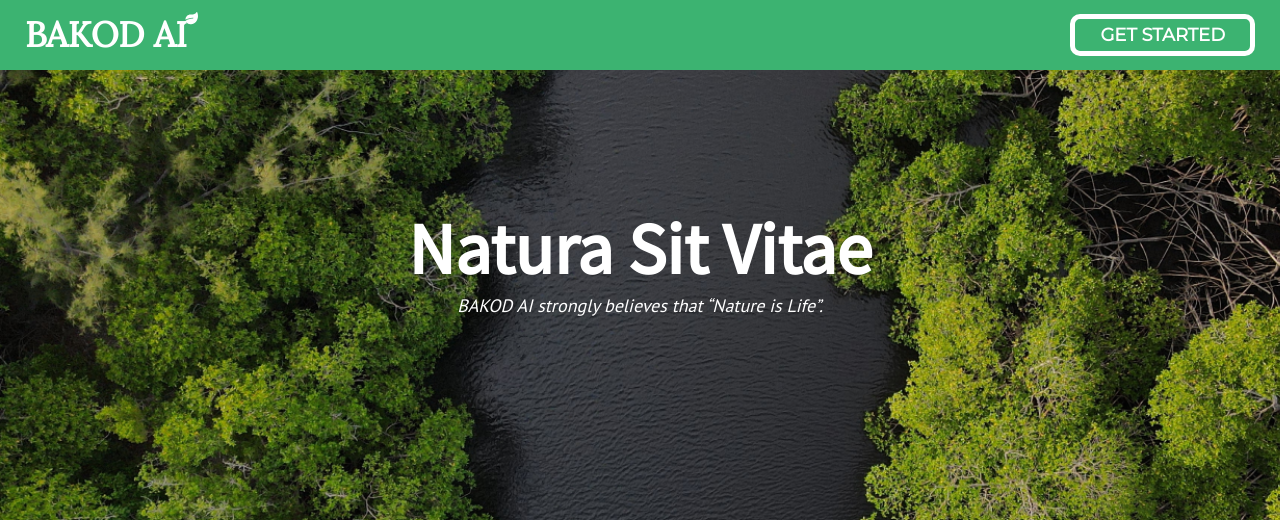
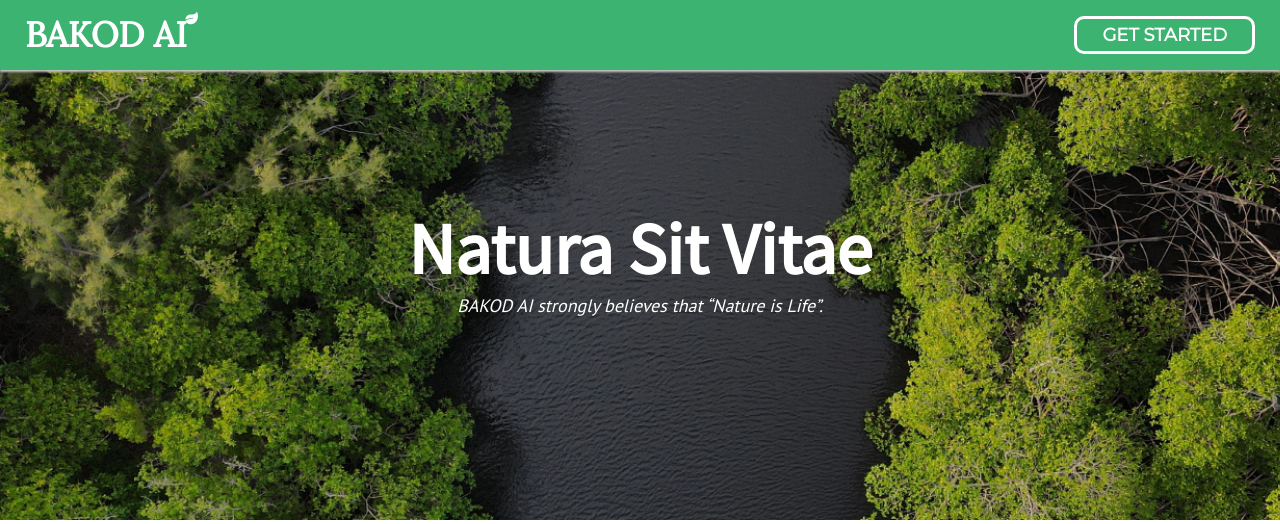
Before and after one commit to alswang18/BakodAI, a Django app: page / in a window 1280 px wide. Shown: the top 524 px of the page. Run offline with Django 3.2, Linux system fonts and the light colour scheme; some libraries are stand-ins or nearby versions.

Commit message:
fixed minor css

```diff
--- a/bakod/landing/static/styles.css
+++ b/bakod/landing/static/styles.css
@@ -16,6 +16,7 @@ nav {
     padding: 0 25px;
     background-color: #3CB371;
     box-sizing: border-box;
+    box-shadow: 0 2px 2px #C4C4C4;
 }
 
 .logo {
@@ -47,7 +48,7 @@ nav {
     line-height: 22px;
     color: #FFFFFF;
     padding: 5px 25px;
-    border: 5px solid white;
+    border: 3px solid white;
     border-radius: 10px;
     text-decoration: none;
 }
```
